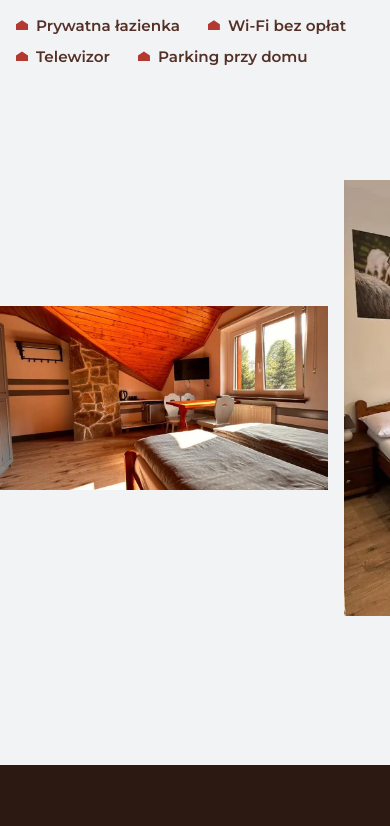
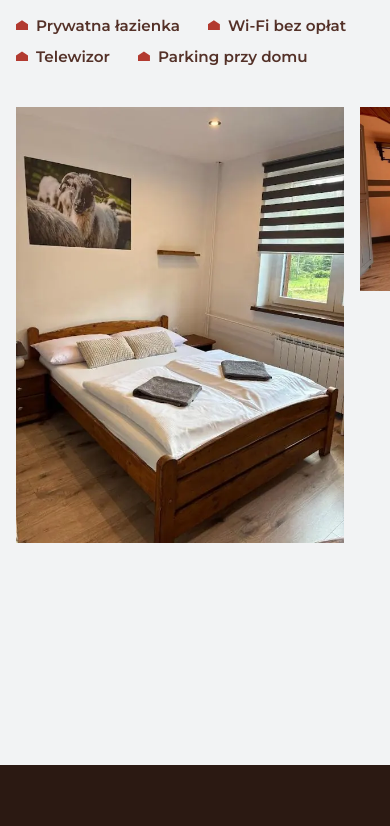
Before and after one commit to Disaster26/podpolanka-koncepcja, a plain HTML site: page index.html in a window 390 px wide. Shown: the part 2877-3703 px from the top of the page. Drawn offline with Linux system fonts and the light colour scheme.

Commit message:
Karuzela pokoi: wyrownanie i przewijanie

```diff
--- a/index.html
+++ b/index.html
@@ -86,7 +86,7 @@ p{margin:0 0 1em}
 
 /* karuzela */
 .kar{position:relative}
-.kar-tor{display:flex;gap:16px;overflow-x:auto;scroll-snap-type:x mandatory;padding:4px max(16px,calc((100% - var(--w))/2)) 12px;scrollbar-width:none;cursor:grab}
+.kar-tor{display:flex;gap:16px;overflow-x:auto;scroll-snap-type:x mandatory;scroll-padding-inline:max(16px,calc((100% - var(--w))/2));padding:4px max(16px,calc((100% - var(--w))/2)) 12px;scrollbar-width:none;cursor:grab}
 .kar-tor::-webkit-scrollbar{display:none}
 .kar-tor.ciag{cursor:grabbing;scroll-snap-type:none}
 .kar-tor > *{scroll-snap-align:start;flex:none}
@@ -202,7 +202,7 @@ p{margin:0 0 1em}
   .btn{width:100%}
   .oceny{margin-top:16px;font-size:.84rem}
   .odl{grid-template-columns:1fr;gap:24px}
-  .kar-tor{align-items:center}
+  .kar-tor{align-items:flex-start}
   .pokoj img{width:84vw;height:auto}
   .ogrod{grid-template-columns:1fr 1fr;gap:8px}
   .o1{grid-column:1/-1;grid-row:auto}
@@ -326,8 +326,8 @@ p{margin:0 0 1em}
   </div>
   <div class="kar" data-kar>
     <div class="kar-tor">
+      <figure class="pokoj" style="margin:0"><img src="img/pokoj-3.webp" width="577" height="768" loading="lazy" alt="Pokój z podwójnym łóżkiem i oknem"></figure>
       <figure class="pokoj szer" style="margin:0"><img src="img/pokoj-1.webp" width="1024" height="576" loading="lazy" alt="Pokój pod skosem z drewnianym sufitem i kamienną ścianą"></figure>
-      <figure class="pokoj" style="margin:0"><img src="img/pokoj-3.webp" width="577" height="768" loading="lazy" alt="Pokój z podwójnym łóżkiem i oknem"></figure>
       <figure class="pokoj" style="margin:0"><img src="img/pokoj-4.webp" width="576" height="768" loading="lazy" alt="Stół z krzesłami przy oknie w pokoju"></figure>
       <figure class="pokoj szer" style="margin:0"><img src="img/pokoj-2.webp" width="1024" height="576" loading="lazy" alt="Pokój dwuosobowy z telewizorem"></figure>
       <figure class="pokoj" style="margin:0"><img src="img/pokoj-5.webp" width="577" height="768" loading="lazy" alt="Pokój na poddaszu z drewnianym sufitem"></figure>
```
